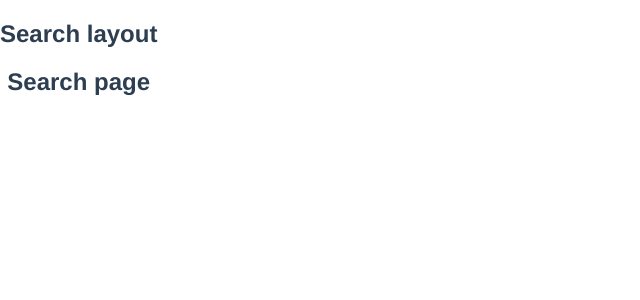
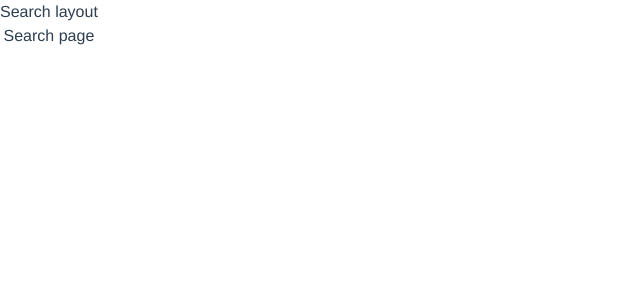
Before and after one commit to jiyuuki/my-github-universe, a Vue app: page / in a window 1280 px wide. Shown: the top 300 px of the page, without its empty margins (0-640 px from the left). Built offline with nearby package versions, Linux system fonts and the light colour scheme.

Commit message:
install taillwind

```diff
--- a/package.json
+++ b/package.json
@@ -25,8 +25,11 @@
     "@vue/cli-plugin-vuex": "~4.5.0",
     "@vue/cli-service": "~4.5.0",
     "@vue/compiler-sfc": "^3.0.0",
+    "autoprefixer": "^10.4.0",
     "babel-eslint": "^10.1.0",
     "eslint": "^6.7.2",
-    "eslint-plugin-vue": "^7.0.0"
+    "eslint-plugin-vue": "^7.0.0",
+    "postcss": "^8.4.4",
+    "tailwindcss": "^2.2.19"
   }
 }
--- /dev/null
+++ b/postcss.config.js
@@ -0,0 +1,6 @@
+module.exports = {
+  plugins: {
+    tailwindcss: {},
+    autoprefixer: {},
+  },
+}
--- /dev/null
+++ b/src/index.css
@@ -0,0 +1,4 @@
+/* ./src/index.css */
+@tailwind base;
+@tailwind components;
+@tailwind utilities;
--- a/src/main.js
+++ b/src/main.js
@@ -2,6 +2,7 @@
 import ElementPlus from 'element-plus'
 import 'element-plus/dist/index.css'
 import App from './App.vue'
+import './index.css'
 import router from './router'
 import store from './store'
 import mitt from 'mitt'
--- /dev/null
+++ b/tailwind.config.js
@@ -0,0 +1,11 @@
+module.exports = {
+  purge: ['./index.html', './src/**/*.{vue,js,ts,jsx,tsx}'],
+  darkMode: false, // or 'media' or 'class'
+  theme: {
+    extend: {},
+  },
+  variants: {
+    extend: {},
+  },
+  plugins: [],
+}
```
Also changed, not shown: 1 other file (tests, documents, lock files or other folders).
